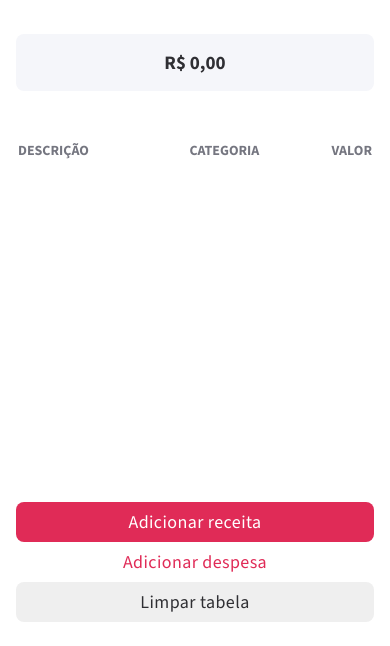
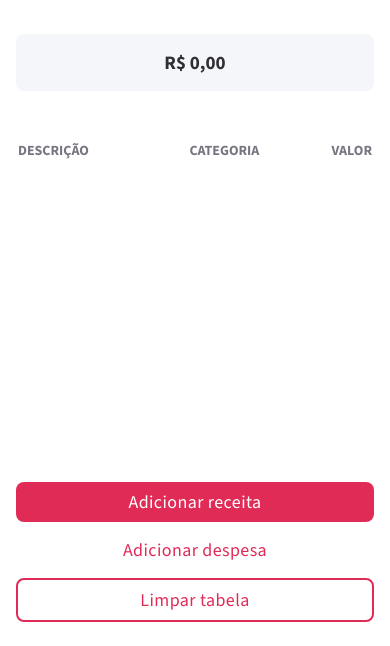
Before and after one commit to giomarronedev/Personal-Finance-Table-Warren-Academy, a website: page public/index.html in a window 390 px wide. Shown: the part 198-844 px from the top of the page. Drawn offline with nearby package versions, Linux system fonts and the light colour scheme; no server answers.

Commit message:
styled the buttons

```diff
--- a/public/styles.css
+++ b/public/styles.css
@@ -85,6 +85,8 @@
 
   .botoes {
     padding: 24px 0;
+    display: flex;
+    width: 100%;
   }
 
   .botoes button {
@@ -97,6 +99,7 @@
     min-width: 200px;
     cursor: pointer;
     letter-spacing: 0.4px;
+    transition: .2s;
   }
 
   .botoes button:hover {
@@ -114,14 +117,46 @@
     color: #fff;
   }
 
+  .botoes .limpar {
+    border: 2px solid #E02B57;
+    background-color: transparent;
+    color: #E02B57;
+  }
+
+  .botoes .limpar:hover {
+    border: 2px solid #E02B57;
+    background-color: #E02B57;
+    color: #fff;
+  }
+
+  .botoes .despesa:hover {
+    background-color: rgba(224, 43, 87, 0.1);
+  }
+
+  .main-buttons {
+    display: flex;
+    gap: 2rem;
+  }
+
   td button {
     background-color: transparent;
     border: none;
   }
 
-  @media only screen and (max-width: 600px) {
+  @media only screen and (max-width: 720px) {
     .botoes,
     .botoes button {
       width: 100%;
     }
+    .main-buttons {
+      flex-direction: column;
+      gap: .5rem;
+      width: 100%;
+    }
+
+    .botoes {
+      display: flex;
+      flex-direction: column;
+      gap: .5rem;
+    }
   }
```
